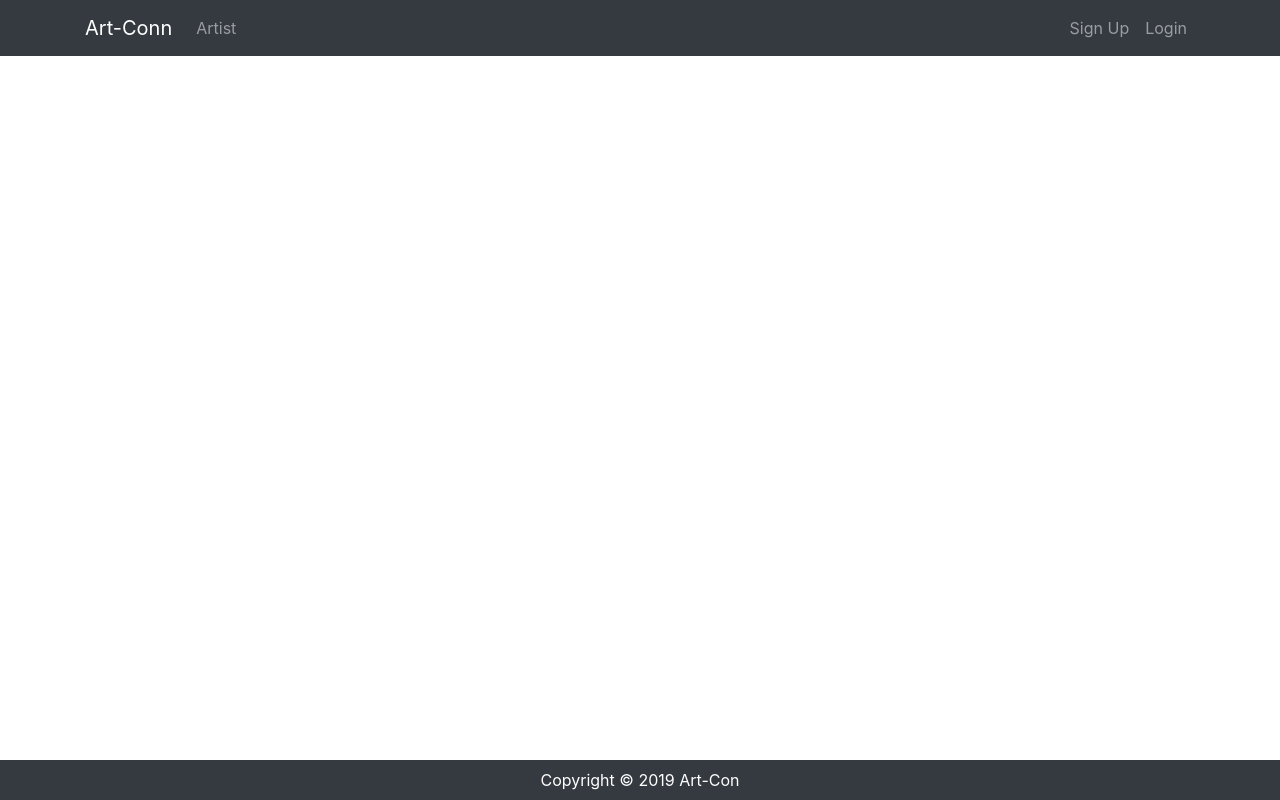
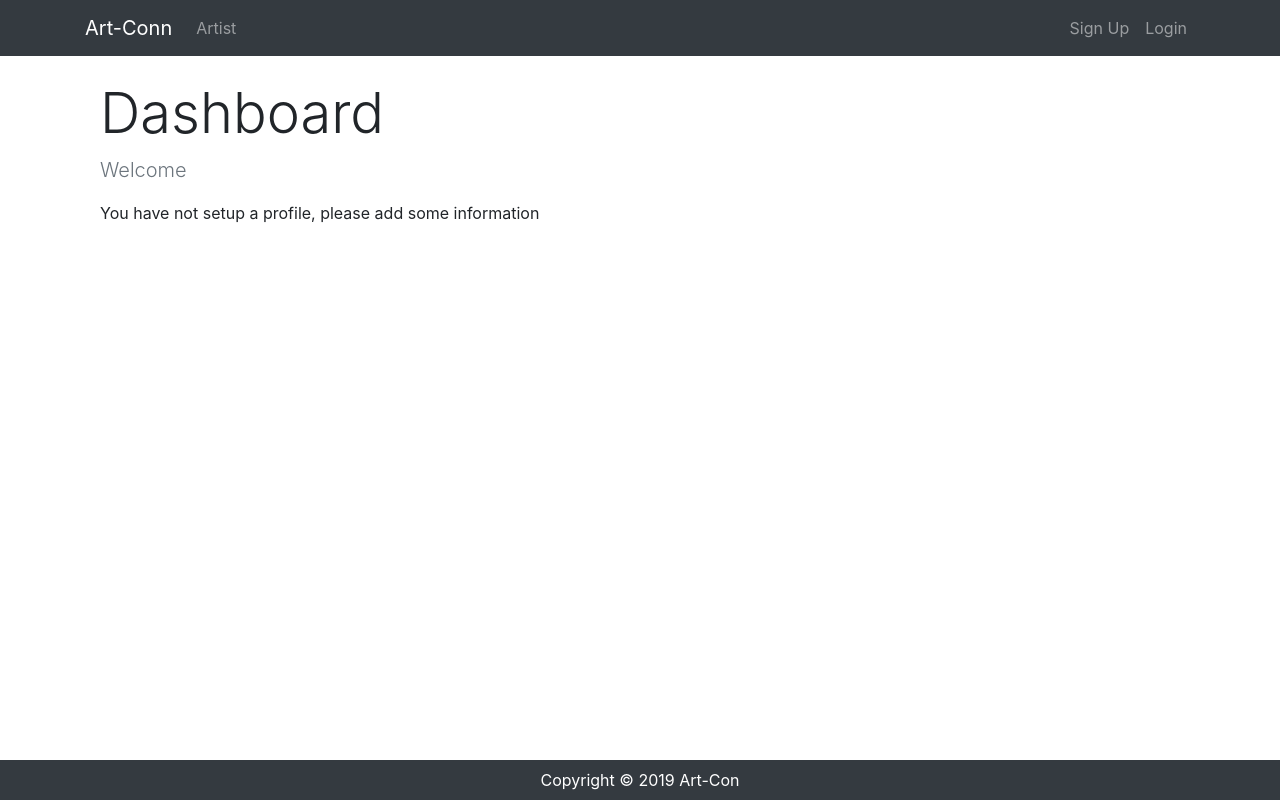
Before and after one commit to Watanuki395/art-conn, a React (Create React App) app in the folder client/: page /dashboard in a window 1280 px wide. Built offline with nearby package versions, Linux system fonts and the light colour scheme; no server answers.

Commit message:
adding DashBoard

```diff
--- a/client/src/actions/profileActions.js
+++ b/client/src/actions/profileActions.js
@@ -2,7 +2,7 @@ import axios from 'axios';
 
 
 
-import { GET_PROFILE, PROFILE_LOADING, GET_ERRORS, CLEAR_CURRENT_PROFILE} from './types';
+import { GET_PROFILE, PROFILE_LOADING, CLEAR_CURRENT_PROFILE} from './types';
 
 // Get Current Profile
 
--- a/client/src/components/dashboard/Dashboard.js
+++ b/client/src/components/dashboard/Dashboard.js
@@ -2,19 +2,62 @@ import React, { Component } from 'react';
 import PropTypes from 'prop-types';
 import { connect } from 'react-redux'
 import { getCurrentProfile } from '../../actions/profileActions';
-
+import Spinner from '../common/Spinner';
 
 class Dashboard extends Component {
   componentDidMount(){
       this.props.getCurrentProfile();
   }
   render() {
+
+    const { user } = this.props.auth;
+    const { profile, loading } = this.props.profile;
+
+    let dashboardContent;
+
+    if( profile === null || loading ){
+      dashboardContent = <Spinner />
+    } else{
+      // Check if the logged user has profile data
+      if(Object.keys(profile).length > 0 ){
+        dashboardContent = <h4>TODO: DISPLAY PROFILE</h4>
+      }else{
+        // user is logged but has no profile
+        dashboardContent = (
+          <div>
+            <p className="lead text-muted">Welcome {user.name} </p>
+            <p>You have not setup a profile, please add some information</p>
+          </div>
+        );
+
+      }
+    }
+
       return (
-      <div>
-        <h1></h1>
+        <div className="dashboard">
+          <div className="container">
+            <div className="row">
+              <div className="col-md-12">
+                <h1 className="display-4">Dashboard</h1>
+                {dashboardContent}
+              </div>
+            </div>
+          </div>
         </div>
       )
   }
   }
 
-export default connect(null, {getCurrentProfile})(Dashboard);
+Dashboard.propTypes = {
+  getCurrentProfile: PropTypes.func.isRequired,
+  auth: PropTypes.object.isRequired,
+  profile: PropTypes.object.isRequired
+}
+
+const mapStateToProps = state => ({
+  profile: state.profile,
+  auth: state.auth
+});
+
+
+export default connect(mapStateToProps, {getCurrentProfile})(Dashboard);
--- a/client/src/reducers/profileReducer.js
+++ b/client/src/reducers/profileReducer.js
@@ -18,7 +18,7 @@ export default function(state = initialState, action){
             return {
                 ...state,
                 profile: action.payload,
-                loading: true
+                loading: false
             };
         case CLEAR_CURRENT_PROFILE:
             return {
```
Lines whose indentation alone changed are shown as unchanged.
